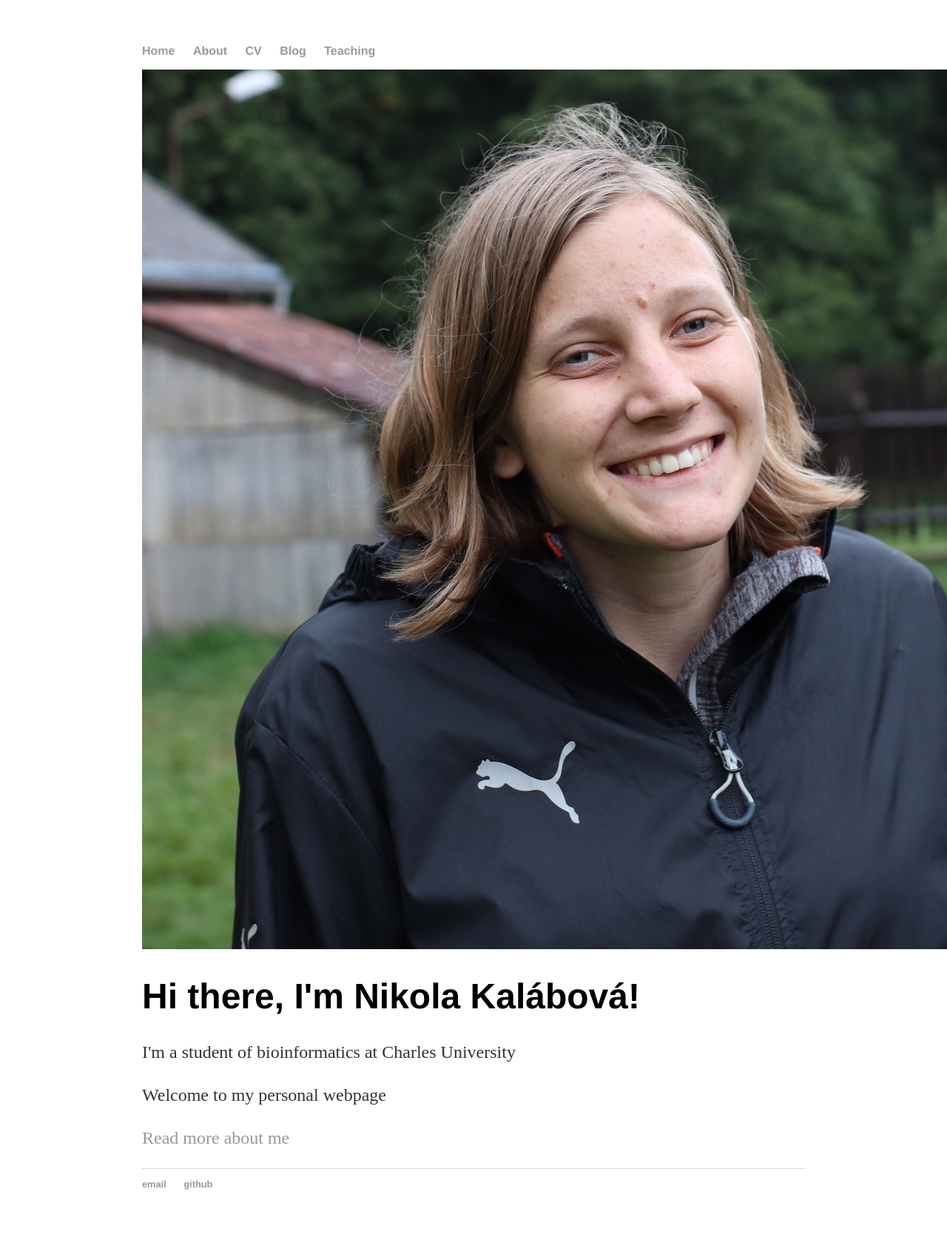
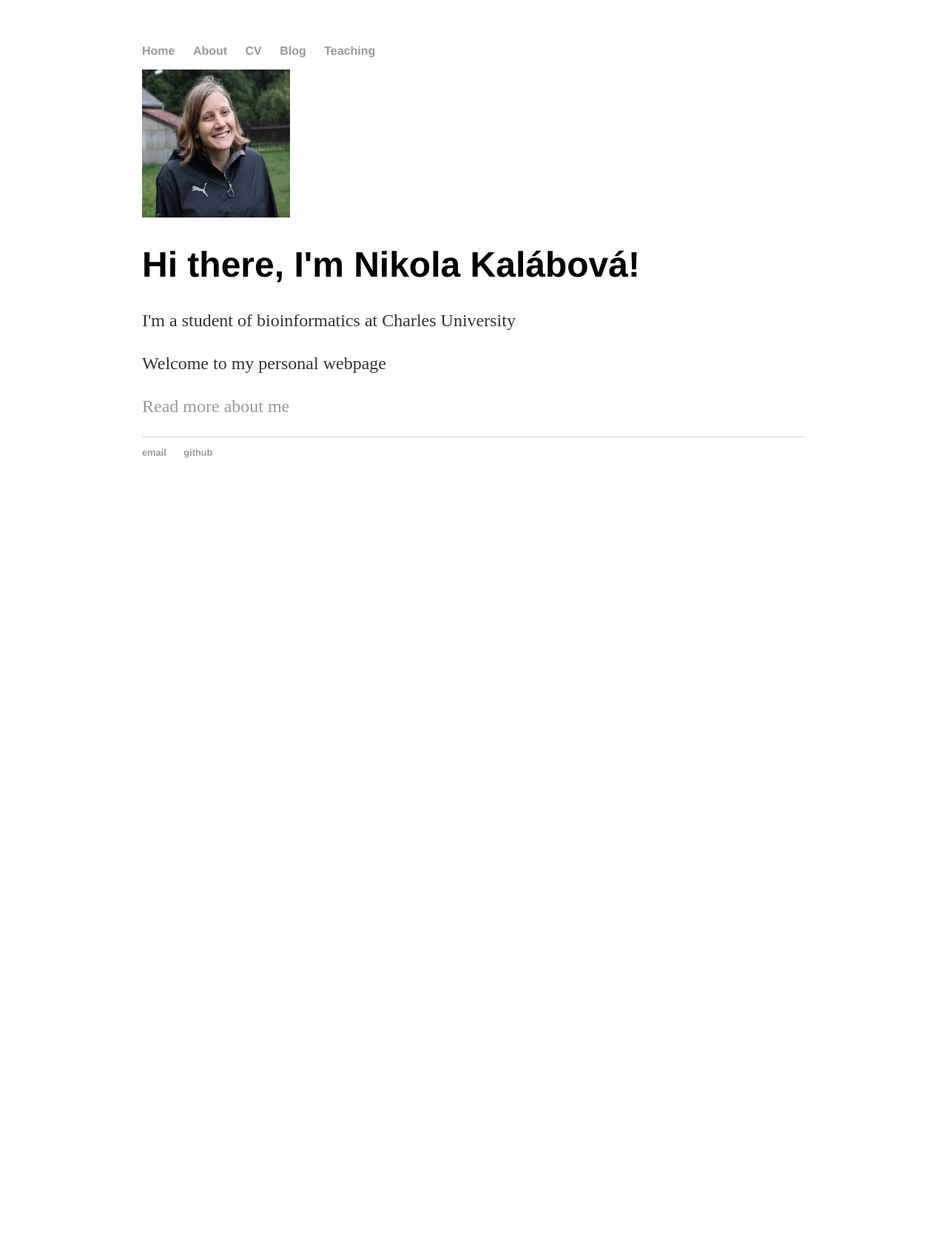
Before and after one commit to lavakin/lavakin.github.io, a Jekyll site: the page built from index.html, in a window 1280 px wide. Shown: the whole page at 74% size. Built offline with Jekyll 4.4.1, drawn with Linux system fonts in a browser that asks for light colours; after the commit the page ends 900 px from its top, so only the background shows below that.

Commit message:
Update index.html

```diff
--- a/index.html
+++ b/index.html
@@ -2,7 +2,7 @@
 layout: default
 title: Nikola Kalábová, Personal Webpage
 ---
-<img src="/assets/images/profile_image.jpeg" alt="">
+<img src="/assets/images/profile_image.jpeg" alt="" width="200" height="200">
 <div class="blurb">
 	<h1>Hi there, I'm Nikola Kalábová!</h1>
 	<p>I'm a student of bioinformatics at Charles University</p>
```
